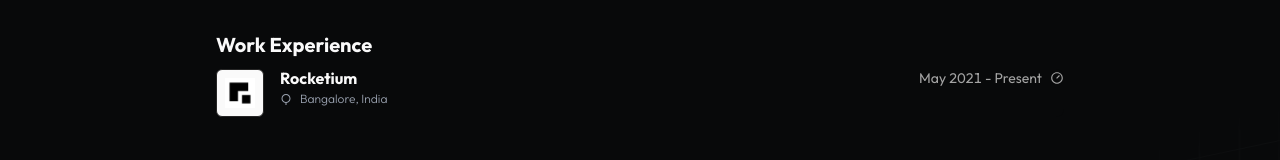
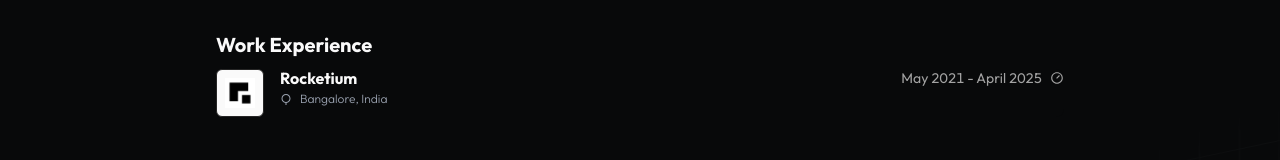
Before and after one commit to tejastn10/nimbus, a Next.js app: page / in a window 1280 px wide. Shown: the part 363-523 px from the top of the page. Built offline with nearby package versions, Linux system fonts and the light colour scheme.

Commit message:
fix: update end dates for resume entries

```diff
--- a/src/data/resume.ts
+++ b/src/data/resume.ts
@@ -61,12 +61,12 @@ export const DATA = {
 			location: "Bangalore, India",
 			logoUrl: "/rocketium.png",
 			start: "May 2021",
-			end: undefined,
+			end: "April 2025",
 			roles: [
 				{
 					title: "Software Development Engineer II",
 					start: "July 2022",
-					end: undefined,
+					end: "April 2025",
 					description: [
 						"Developed a Brand Safety feature for analyzing GIFs and videos using AWS Step Functions and Lambda. This feature enabled precise frame-by-frame content moderation by integrating Google Vision for in-depth analysis, improving brand safety and compliance.",
 						"Designed and implemented a scalable version history system to handle large datasets efficiently by leveraging AWS S3 for storage and AWS Lambda for processing. Enhanced performance and storage efficiency by utilizing Google's Brotli compression.",
```
